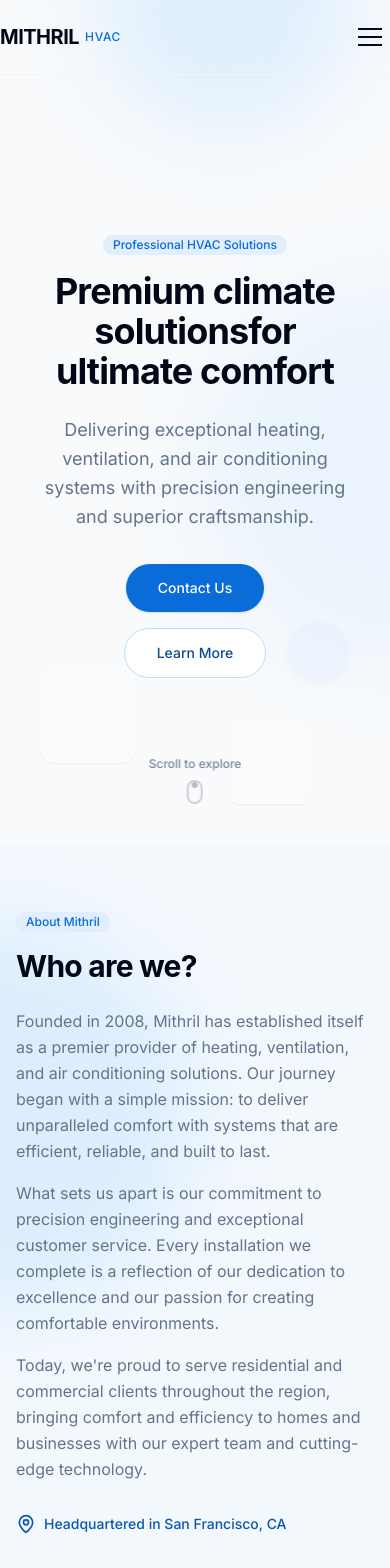
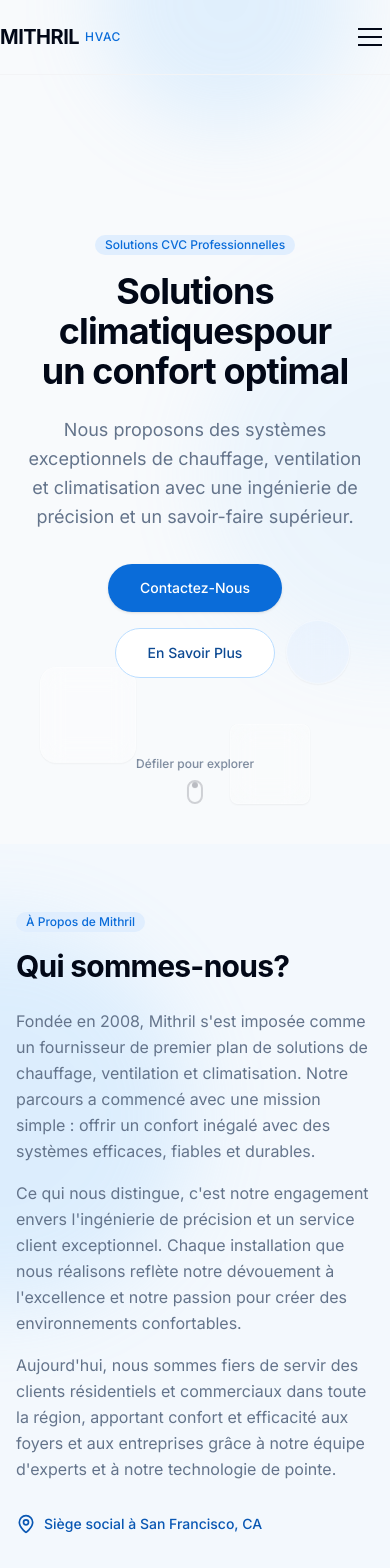
Before and after one commit to adribard1111/mithril-hvac-welcome, a React (Vite) app: page /#/ in a window 390 px wide. Shown: the top 1568 px of the page. Built offline with nearby package versions, Linux system fonts and the light colour scheme.

Commit message:
Translate site to French
Translate the entire website content into French.

```diff
--- a/index.html
+++ b/index.html
@@ -1,11 +1,11 @@
 
 <!DOCTYPE html>
-<html lang="en">
+<html lang="fr">
   <head>
     <meta charset="UTF-8" />
     <meta name="viewport" content="width=device-width, initial-scale=1.0" />
-    <title>Mithril HVAC - Premium Climate Solutions</title>
-    <meta name="description" content="Mithril HVAC provides premium heating, ventilation, and air conditioning solutions with precision engineering and exceptional service." />
+    <title>Mithril HVAC - Solutions Climatiques Premium</title>
+    <meta name="description" content="Mithril HVAC propose des solutions de chauffage, ventilation et climatisation premium avec une ingénierie de précision et un service exceptionnel." />
     <meta name="author" content="Mithril HVAC" />
     <meta property="og:image" content="/og-image.png" />
     <link rel="preconnect" href="https://fonts.googleapis.com">
--- a/src/components/AboutSection.tsx
+++ b/src/components/AboutSection.tsx
@@ -10,9 +10,9 @@ const AboutSection = () => {
 
   // Values to count up to
   const counters = [
-    { id: 1, value: 15, label: "Years of experience", icon: Award },
-    { id: 2, value: 1200, label: "Projects completed", icon: Building },
-    { id: 3, value: 24, label: "Expert technicians", icon: Users },
+    { id: 1, value: 15, label: "Années d'expérience", icon: Award },
+    { id: 2, value: 1200, label: "Projets réalisés", icon: Building },
+    { id: 3, value: 24, label: "Techniciens experts", icon: Users },
   ];
 
   // Animation on scroll
@@ -88,30 +88,30 @@ const AboutSection = () => {
             "animate-on-scroll",
             isInView && "in-view"
           )}>
-            <span className="tag bg-mithril-100 text-mithril-600 mb-4">About Mithril</span>
-            <h2 className="heading-lg mb-6 text-balance">Who are we?</h2>
+            <span className="tag bg-mithril-100 text-mithril-600 mb-4">À Propos de Mithril</span>
+            <h2 className="heading-lg mb-6 text-balance">Qui sommes-nous?</h2>
             <div className="space-y-4 text-muted-foreground">
               <p className="body-md">
-                Founded in 2008, Mithril has established itself as a premier provider of heating,
-                ventilation, and air conditioning solutions. Our journey began with a simple mission:
-                to deliver unparalleled comfort with systems that are efficient, reliable, and built to last.
+                Fondée en 2008, Mithril s'est imposée comme un fournisseur de premier plan de solutions
+                de chauffage, ventilation et climatisation. Notre parcours a commencé avec une mission simple :
+                offrir un confort inégalé avec des systèmes efficaces, fiables et durables.
               </p>
               <p className="body-md">
-                What sets us apart is our commitment to precision engineering and exceptional
-                customer service. Every installation we complete is a reflection of our dedication
-                to excellence and our passion for creating comfortable environments.
+                Ce qui nous distingue, c'est notre engagement envers l'ingénierie de précision et un
+                service client exceptionnel. Chaque installation que nous réalisons reflète notre
+                dévouement à l'excellence et notre passion pour créer des environnements confortables.
               </p>
               <p className="body-md">
-                Today, we're proud to serve residential and commercial clients throughout the region,
-                bringing comfort and efficiency to homes and businesses with our expert team and
-                cutting-edge technology.
+                Aujourd'hui, nous sommes fiers de servir des clients résidentiels et commerciaux dans
+                toute la région, apportant confort et efficacité aux foyers et aux entreprises grâce
+                à notre équipe d'experts et à notre technologie de pointe.
               </p>
             </div>
 
             {/* Location */}
             <div className="mt-8 flex items-center text-mithril-700">
               <MapPin className="h-5 w-5 mr-2" />
-              <span className="text-sm font-medium">Headquartered in San Francisco, CA</span>
+              <span className="text-sm font-medium">Siège social à San Francisco, CA</span>
             </div>
           </div>
 
--- a/src/components/ContactSection.tsx
+++ b/src/components/ContactSection.tsx
@@ -32,8 +32,8 @@ const ContactSection = () => {
     setTimeout(() => {
       setSubmitting(false);
       toast({
-        title: "Message sent",
-        description: "We'll get back to you as soon as possible.",
+        title: "Message envoyé",
+        description: "Nous vous répondrons dès que possible.",
       });
 
       // Reset form
@@ -85,11 +85,11 @@ const ContactSection = () => {
             "animate-on-scroll",
             isInView && "in-view"
           )}>
-            <span className="tag bg-mithril-100 text-mithril-600 mb-4">Get In Touch</span>
-            <h2 className="heading-lg mb-6 text-balance">Contact Us</h2>
+            <span className="tag bg-mithril-100 text-mithril-600 mb-4">Contactez-Nous</span>
+            <h2 className="heading-lg mb-6 text-balance">Nous Contacter</h2>
             <p className="body-md text-muted-foreground mb-10 text-balance">
-              Have questions about our services or ready to start your next HVAC project?
-              Our team is here to help. Reach out to us using any of the methods below.
+              Vous avez des questions sur nos services ou êtes prêt à démarrer votre prochain projet CVC ?
+              Notre équipe est là pour vous aider. Contactez-nous par l'un des moyens ci-dessous.
             </p>
 
             {/* Contact Methods */}
@@ -99,7 +99,7 @@ const ContactSection = () => {
                   <Phone className="h-4 w-4 text-mithril-600" />
                 </div>
                 <div className="ml-4">
-                  <h3 className="text-sm font-semibold text-foreground">Phone</h3>
+                  <h3 className="text-sm font-semibold text-foreground">Téléphone</h3>
                   <a href="tel:+15551234567" className="text-mithril-600 hover:text-mithril-700 transition-colors">
                     +1 (555) 123-4567
                   </a>
@@ -123,7 +123,7 @@ const ContactSection = () => {
                   <MapPin className="h-4 w-4 text-mithril-600" />
                 </div>
                 <div className="ml-4">
-                  <h3 className="text-sm font-semibold text-foreground">Office</h3>
+                  <h3 className="text-sm font-semibold text-foreground">Bureau</h3>
                   <p className="text-muted-foreground">
                     123 Innovation Way<br />
                     San Francisco, CA 94103
@@ -134,19 +134,19 @@ const ContactSection = () => {
 
             {/* Business Hours */}
             <div className="mt-10 p-6 bg-white rounded-xl border border-mithril-100">
-              <h3 className="text-base font-semibold mb-4">Business Hours</h3>
+              <h3 className="text-base font-semibold mb-4">Horaires d'Ouverture</h3>
               <div className="space-y-2 text-sm">
                 <div className="flex justify-between">
-                  <span className="text-muted-foreground">Monday - Friday</span>
-                  <span>8:00 AM - 6:00 PM</span>
+                  <span className="text-muted-foreground">Lundi - Vendredi</span>
+                  <span>8h00 - 18h00</span>
                 </div>
                 <div className="flex justify-between">
-                  <span className="text-muted-foreground">Saturday</span>
-                  <span>9:00 AM - 4:00 PM</span>
+                  <span className="text-muted-foreground">Samedi</span>
+                  <span>9h00 - 16h00</span>
                 </div>
                 <div className="flex justify-between">
-                  <span className="text-muted-foreground">Sunday</span>
-                  <span>Closed</span>
+                  <span className="text-muted-foreground">Dimanche</span>
+                  <span>Fermé</span>
                 </div>
               </div>
             </div>
@@ -158,12 +158,12 @@ const ContactSection = () => {
             isInView && "in-view"
           )}>
             <div className="glass-card p-8 md:p-10 border border-mithril-100">
-              <h3 className="heading-sm mb-6">Send us a message</h3>
+              <h3 className="heading-sm mb-6">Envoyez-nous un message</h3>
 
               <form onSubmit={handleSubmit} className="space-y-6">
                 <div>
                   <label htmlFor="name" className="block text-sm font-medium text-foreground mb-2">
-                    Name
+                    Nom
                   </label>
                   <input
                     id="name"
@@ -173,7 +173,7 @@ const ContactSection = () => {
                     value={formData.name}
                     onChange={handleChange}
                     className="w-full px-4 py-3 rounded-lg border border-mithril-200 focus:border-mithril-300 focus:ring focus:ring-mithril-200 focus:ring-opacity-50 transition-all"
-                    placeholder="Your name"
+                    placeholder="Votre nom"
                   />
                 </div>
 
@@ -190,13 +190,13 @@ const ContactSection = () => {
                       value={formData.email}
                       onChange={handleChange}
                       className="w-full px-4 py-3 rounded-lg border border-mithril-200 focus:border-mithril-300 focus:ring focus:ring-mithril-200 focus:ring-opacity-50 transition-all"
-                      placeholder="Your email"
+                      placeholder="Votre email"
                     />
                   </div>
 
                   <div>
                     <label htmlFor="phone" className="block text-sm font-medium text-foreground mb-2">
-                      Phone
+                      Téléphone
                     </label>
                     <input
                       id="phone"
@@ -205,7 +205,7 @@ const ContactSection = () => {
                       value={formData.phone}
                       onChange={handleChange}
                       className="w-full px-4 py-3 rounded-lg border border-mithril-200 focus:border-mithril-300 focus:ring focus:ring-mithril-200 focus:ring-opacity-50 transition-all"
-                      placeholder="Your phone (optional)"
+                      placeholder="Votre téléphone (optionnel)"
                     />
                   </div>
                 </div>
@@ -222,7 +222,7 @@ const ContactSection = () => {
                     onChange={handleChange}
                     rows={5}
                     className="w-full px-4 py-3 rounded-lg border border-mithril-200 focus:border-mithril-300 focus:ring focus:ring-mithril-200 focus:ring-opacity-50 transition-all resize-none"
-                    placeholder="How can we help you?"
+                    placeholder="Comment pouvons-nous vous aider ?"
                   />
                 </div>
 
@@ -235,7 +235,7 @@ const ContactSection = () => {
                     "transition-transform",
                     submitting && "translate-y-10 opacity-0"
                   )}>
-                    Send Message
+                    Envoyer le Message
                   </span>
                   <Send className={cn(
                     "h-4 w-4 transition-transform",
--- a/src/components/Footer.tsx
+++ b/src/components/Footer.tsx
@@ -27,10 +27,10 @@ const Footer = () => {
           <div className="text-center md:text-right">
             <div className="flex flex-wrap justify-center md:justify-end gap-4 mb-4">
               <a href="#about" className="text-sm text-muted-foreground hover:text-mithril-600 transition-colors">
-                About
+                À Propos
               </a>
               <a href="#values" className="text-sm text-muted-foreground hover:text-mithril-600 transition-colors">
-                Values
+                Valeurs
               </a>
               <a href="#contact" className="text-sm text-muted-foreground hover:text-mithril-600 transition-colors">
                 Contact
@@ -38,7 +38,7 @@ const Footer = () => {
             </div>
 
             <p className="text-xs text-muted-foreground">
-              © {new Date().getFullYear()} Mithril HVAC. All rights reserved.
+              © {new Date().getFullYear()} Mithril HVAC. Tous droits réservés.
             </p>
           </div>
         </div>
--- a/src/components/Hero.tsx
+++ b/src/components/Hero.tsx
@@ -45,17 +45,17 @@ const Hero = () => {
       {/* Hero content */}
       <div className="container-md text-center px-4 relative z-10">
         <span className="tag bg-mithril-100 text-mithril-600 mb-4 animate-fade-in" style={{ animationDelay: '0.1s' }}>
-          Professional HVAC Solutions
+          Solutions CVC Professionnelles
         </span>
 
         <h1 className="heading-xl mb-6 max-w-4xl mx-auto animate-fade-in text-balance" style={{ animationDelay: '0.3s' }}>
-          Premium climate solutions<br className="hidden md:block" />
-          for ultimate comfort
+          Solutions climatiques<br className="hidden md:block" />
+          pour un confort optimal
         </h1>
 
         <p className="body-lg text-muted-foreground mb-8 max-w-2xl mx-auto animate-fade-in text-balance" style={{ animationDelay: '0.5s' }}>
-          Delivering exceptional heating, ventilation, and air conditioning
-          systems with precision engineering and superior craftsmanship.
+          Nous proposons des systèmes exceptionnels de chauffage, ventilation et climatisation
+          avec une ingénierie de précision et un savoir-faire supérieur.
         </p>
 
         <div className="flex flex-col sm:flex-row items-center justify-center gap-4 animate-fade-in" style={{ animationDelay: '0.7s' }}>
@@ -63,13 +63,13 @@ const Hero = () => {
             href="#contact"
             className="rounded-full bg-mithril-600 hover:bg-mithril-700 text-white px-8 py-3.5 text-sm font-medium transition-all shadow hover:shadow-lg hover:-translate-y-0.5 active:translate-y-0"
           >
-            Contact Us
+            Contactez-Nous
           </a>
           <a
             href="#about"
             className="rounded-full bg-white border border-mithril-200 hover:border-mithril-300 px-8 py-3.5 text-sm font-medium text-mithril-800 transition-all"
           >
-            Learn More
+            En Savoir Plus
           </a>
         </div>
       </div>
@@ -102,7 +102,7 @@ const Hero = () => {
       {/* Scroll indicator */}
       <div className="absolute bottom-10 left-1/2 transform -translate-x-1/2 animate-pulse-slow">
         <div className="flex flex-col items-center">
-          <span className="text-xs font-medium text-muted-foreground mb-2">Scroll to explore</span>
+          <span className="text-xs font-medium text-muted-foreground mb-2">Défiler pour explorer</span>
           <svg width="16" height="24" viewBox="0 0 16 24" fill="none" xmlns="http://www.w3.org/2000/svg">
             <rect x="1" y="1" width="14" height="22" rx="7" stroke="currentColor" strokeWidth="2" strokeOpacity="0.2"/>
             <circle className="animate-float" cx="8" cy="8" r="3" fill="currentColor" fillOpacity="0.3"/>
--- a/src/components/Navbar.tsx
+++ b/src/components/Navbar.tsx
@@ -40,19 +40,19 @@ const Navbar = () => {
             href="#about"
             className="text-sm font-medium text-foreground/80 hover:text-mithril-600 transition-colors"
           >
-            Who are we?
+            Qui sommes-nous?
           </a>
           <a
             href="#values"
             className="text-sm font-medium text-foreground/80 hover:text-mithril-600 transition-colors"
           >
-            Our Values
+            Nos Valeurs
           </a>
           <a
             href="#contact"
             className="text-sm font-medium text-foreground/80 hover:text-mithril-600 transition-colors"
           >
-            Contact Us
+            Contactez-Nous
           </a>
         </nav>
 
@@ -106,21 +106,21 @@ const Navbar = () => {
             className="block py-2 text-base font-medium text-foreground hover:text-mithril-600 transition-colors"
             onClick={() => setMobileMenuOpen(false)}
           >
-            Who are we?
+            Qui sommes-nous?
           </a>
           <a
             href="#values"
             className="block py-2 text-base font-medium text-foreground hover:text-mithril-600 transition-colors"
             onClick={() => setMobileMenuOpen(false)}
           >
-            Our Values
+            Nos Valeurs
           </a>
           <a
             href="#contact"
             className="block py-2 text-base font-medium text-foreground hover:text-mithril-600 transition-colors"
             onClick={() => setMobileMenuOpen(false)}
           >
-            Contact Us
+            Contactez-Nous
           </a>
           <a
             href="tel:+15551234567"
--- a/src/components/ValuesSection.tsx
+++ b/src/components/ValuesSection.tsx
@@ -11,26 +11,26 @@ const ValuesSection = () => {
     {
       id: 1,
       icon: ShieldCheck,
-      title: "Quality Assurance",
-      description: "We never compromise on quality. Every component we install meets the highest industry standards for durability and performance."
+      title: "Assurance Qualité",
+      description: "Nous ne faisons jamais de compromis sur la qualité. Chaque composant que nous installons répond aux normes industrielles les plus élevées de durabilité et de performance."
     },
     {
       id: 2,
       icon: Zap,
-      title: "Energy Efficiency",
-      description: "Our systems are designed to maximize efficiency, reducing energy consumption and environmental impact while lowering utility costs."
+      title: "Efficacité Énergétique",
+      description: "Nos systèmes sont conçus pour maximiser l'efficacité, réduisant la consommation d'énergie et l'impact environnemental tout en diminuant les coûts des services publics."
     },
     {
       id: 3,
       icon: Lightbulb,
       title: "Innovation",
-      description: "We continuously explore new technologies and techniques to provide our clients with the most advanced HVAC solutions available."
+      description: "Nous explorons continuellement de nouvelles technologies et techniques pour offrir à nos clients les solutions CVC les plus avancées disponibles."
     },
     {
       id: 4,
       icon: Award,
-      title: "Customer Satisfaction",
-      description: "Your comfort is our priority. We're not satisfied until you're experiencing the perfect indoor climate in your space."
+      title: "Satisfaction Client",
+      description: "Votre confort est notre priorité. Nous ne sommes satisfaits que lorsque vous bénéficiez du climat intérieur parfait dans votre espace."
     }
   ];
 
@@ -68,11 +68,11 @@ const ValuesSection = () => {
           "text-center max-w-2xl mx-auto mb-16 animate-on-scroll",
           isInView && "in-view"
         )}>
-          <span className="tag bg-mithril-100 text-mithril-600 mb-4">Our Philosophy</span>
-          <h2 className="heading-lg mb-6 text-balance">Our Core Values</h2>
+          <span className="tag bg-mithril-100 text-mithril-600 mb-4">Notre Philosophie</span>
+          <h2 className="heading-lg mb-6 text-balance">Nos Valeurs Fondamentales</h2>
           <p className="body-md text-muted-foreground text-balance">
-            These principles guide every decision we make and every system we install.
-            They're the foundation of our commitment to excellence in everything we do.
+            Ces principes guident chaque décision que nous prenons et chaque système que nous installons.
+            Ils sont le fondement de notre engagement envers l'excellence dans tout ce que nous faisons.
           </p>
         </div>
 
--- a/src/pages/NotFound.tsx
+++ b/src/pages/NotFound.tsx
@@ -8,7 +8,7 @@ const NotFound = () => {
 
   useEffect(() => {
     console.error(
-      "404 Error: User attempted to access non-existent route:",
+      "Erreur 404: L'utilisateur a essayé d'accéder à une route inexistante:",
       location.pathname
     );
   }, [location.pathname]);
@@ -17,9 +17,9 @@ const NotFound = () => {
     <div className="min-h-screen flex items-center justify-center bg-gray-100">
       <div className="text-center">
         <h1 className="text-4xl font-bold mb-4">404</h1>
-        <p className="text-xl text-gray-600 mb-4">Oops! Page not found</p>
+        <p className="text-xl text-gray-600 mb-4">Oups! Page introuvable</p>
         <Link to="/" className="text-blue-500 hover:text-blue-700 underline">
-          Return to Home
+          Retour à l'Accueil
         </Link>
       </div>
     </div>
```
